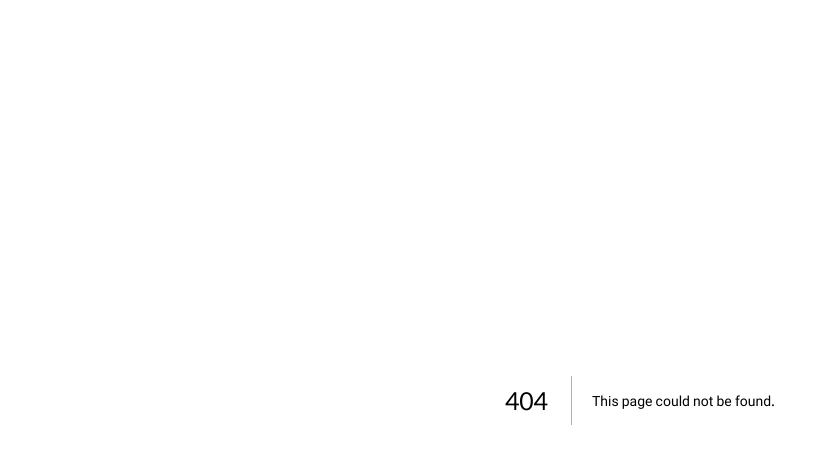
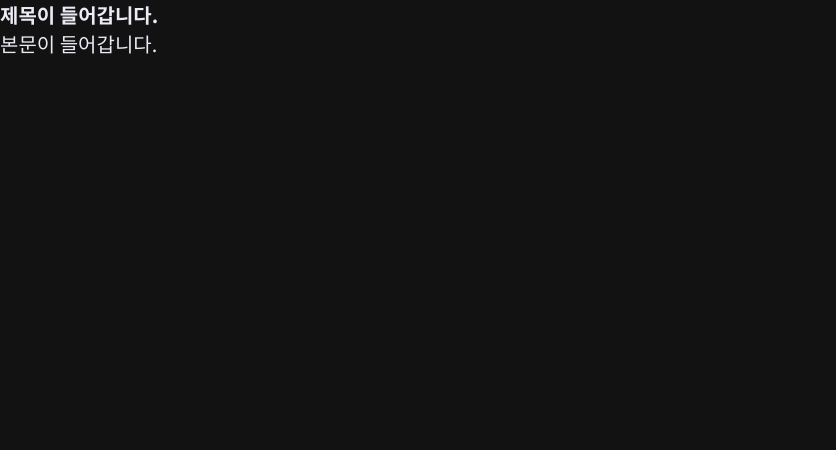
Before and after one commit to dalgudot/share-design, a Next.js app: page /contents/two-language in a window 1280 px wide. Before the commit this address had no page. Shown: the top 450 px of the page, without its empty margins (0-836 px from the left). Built offline with nearby package versions, Linux system fonts and the light colour scheme.

Commit message:
20201128

```diff
--- a/src/components/func/detect-browser-lang.jsx
+++ b/src/components/func/detect-browser-lang.jsx
@@ -13,9 +13,9 @@ export const DetectBrowserLang = () => {
   const userBrowserLanguage = navigator.language;
 
   useEffect(() => {
-    console.log(`userBrowserLang: ${userBrowserLanguage}`);
+    // console.log(`userBrowserLang: ${userBrowserLanguage}`);
     const userLanguage =
-      userBrowserLanguage === 'ko' || // 크롬
+      userBrowserLanguage === 'ko' || // 크롬, edge
       userBrowserLanguage === 'ko-kr' || // 사파리
       userBrowserLanguage === 'ko-KR' || // 파이어폭스, 웨일
       userBrowserLanguage === 'KOR' // 기타 가능성
@@ -35,5 +35,5 @@ export const DetectBrowserLang = () => {
     document.documentElement.setAttribute('lang', lang === 'ko' ? 'ko' : 'en');
 
     // console.log(`HtmlLang: ${document.documentElement.lang}`);
-  }, [lang]);
+  }, []);
 };
--- a/src/components/index/header.jsx
+++ b/src/components/index/header.jsx
@@ -26,12 +26,11 @@ const Header = () => {
               desktopSize={fontSize[17]}
               weight={fontWeight[300]}
               letterSpacing="0.5px"
-              marginTop="-2px"
+              marginTop="-4px"
               opacity={0.8}
             />
           </Left>
         </Link>
-
         <LangChangeButton />
       </HeaderContainer>
     </>
--- a/src/components/index/lang/t.jsx
+++ b/src/components/index/lang/t.jsx
@@ -12,16 +12,12 @@ export const t = {
 
 // 기존 i18n 고치기 전까지 남겨두기
 export const k = {
-  myname: '김\u00A0\u00A0경\u00A0\u00A0환',
-  myjob: 'UX 디자이너',
   twenty: '20대를 남기다',
   DarkMode: '다크 모드',
   LightMode: '라이트 모드',
 };
 
 export const e = {
-  myname: 'KyungHwan Kim',
-  myjob: 'UX Designer',
   twenty: 'TWENTIES',
   DarkMode: 'DARK MODE ON',
   LightMode: 'LIGHT MODE ON',
--- a/src/pages/_document.js
+++ b/src/pages/_document.js
@@ -31,7 +31,7 @@ export default class MyDocument extends Document {
 
   render() {
     return (
-      <Html lang="ko">
+      <Html>
         <Head />
         <body>
           <Main />
--- /dev/null
+++ b/src/pages/contents/two-language.js
@@ -0,0 +1,33 @@
+import HeadInfo from '../../components/head-info/head-info';
+import { indexInfo } from '../../components/head-info/head-info-text';
+import Link from 'next/link';
+import H1Text from '../../components/typo/h1';
+import PText from '../../components/typo/p';
+import { fontSize, fontWeight } from '../../components/typo/font';
+import { DetectBrowserLang } from '../../components/func/detect-browser-lang';
+
+const TwoLanguage = () => {
+  DetectBrowserLang();
+
+  return (
+    <>
+      <HeadInfo info={indexInfo} />
+      <H1Text
+        text="제목이 들어갑니다."
+        mobileSize={fontSize[18]}
+        tabletSize={fontSize[20]}
+        desktopSize={fontSize[20]}
+        weight={fontWeight[700]}
+      />
+      <PText
+        text="본문이 들어갑니다."
+        mobileSize={fontSize[18]}
+        tabletSize={fontSize[20]}
+        desktopSize={fontSize[20]}
+        weight={fontWeight[400]}
+      />
+    </>
+  );
+};
+
+export default TwoLanguage;
```
Also changed, not shown: src/components/index/footer.jsx (+8 -8 lines), src/pages/index.js (+20 -33 lines), src/components/head-info/head-info-text.jsx (renamed from src/components/lang/head-info/head-info-text.jsx), src/components/head-info/head-info.jsx (renamed from src/components/head-info.jsx).
